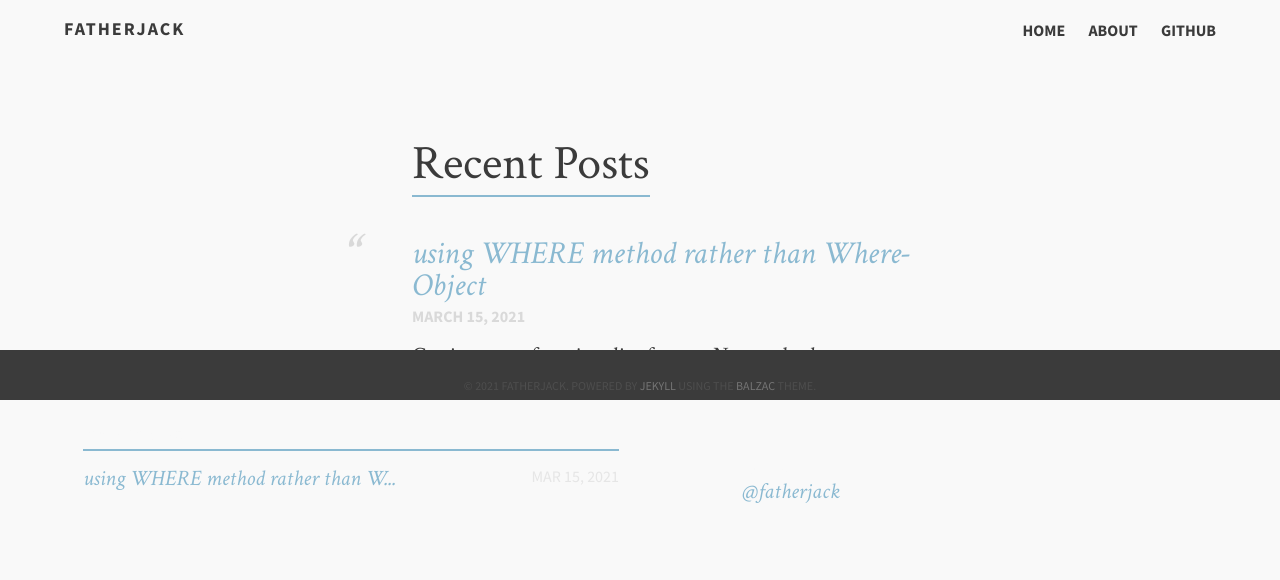
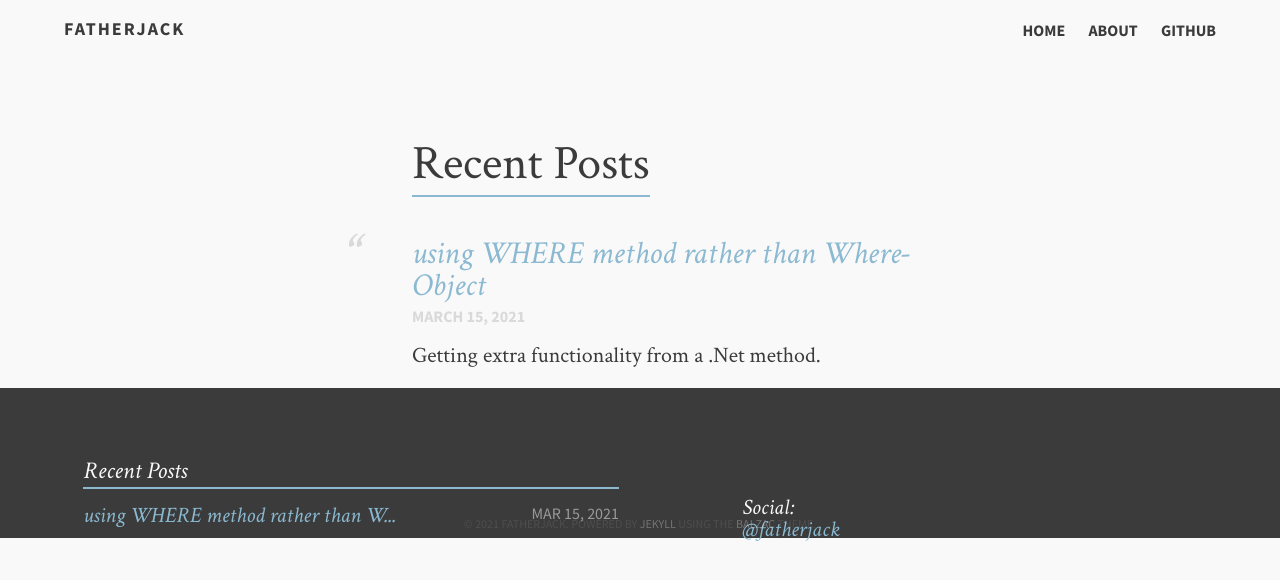
Before and after one commit to fatherjack/fatherjack.github.io, a Jekyll site: the page built from index.md, in a window 1280 px wide. Shown: the top 580 px of the page. Built offline with Jekyll 4.4.1, drawn with Linux system fonts in a browser that asks for light colours.

Commit message:
fooeterer

```diff
--- a/_sass/_styles.scss
+++ b/_sass/_styles.scss
@@ -614,7 +614,7 @@ header.site-header nav {
 footer {
     width: 100%;
     background: $black;
-    height: $footerHeight/4;
+    height: $footerHeight;
     font-size: $fsp;
     color: $white;
     position: relative;
--- a/_sass/_variables.scss
+++ b/_sass/_variables.scss
@@ -41,7 +41,7 @@ $lh: 33px;
 $lhsmall: 24px;
 
 // Sizing
-$footerHeight: 200px;
+$footerHeight: 150px;
 
 // Griddit
 /* Break Points
```
